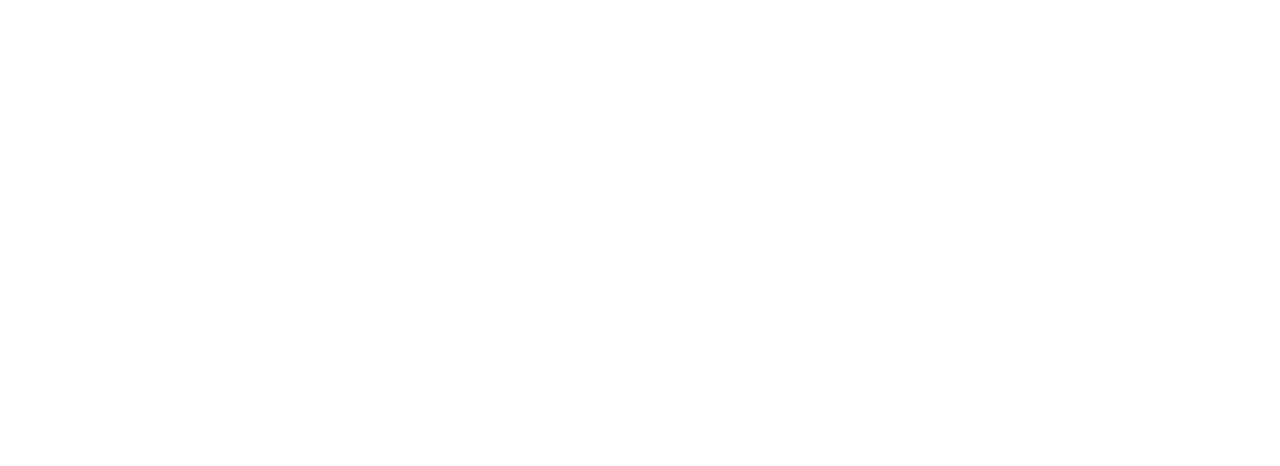
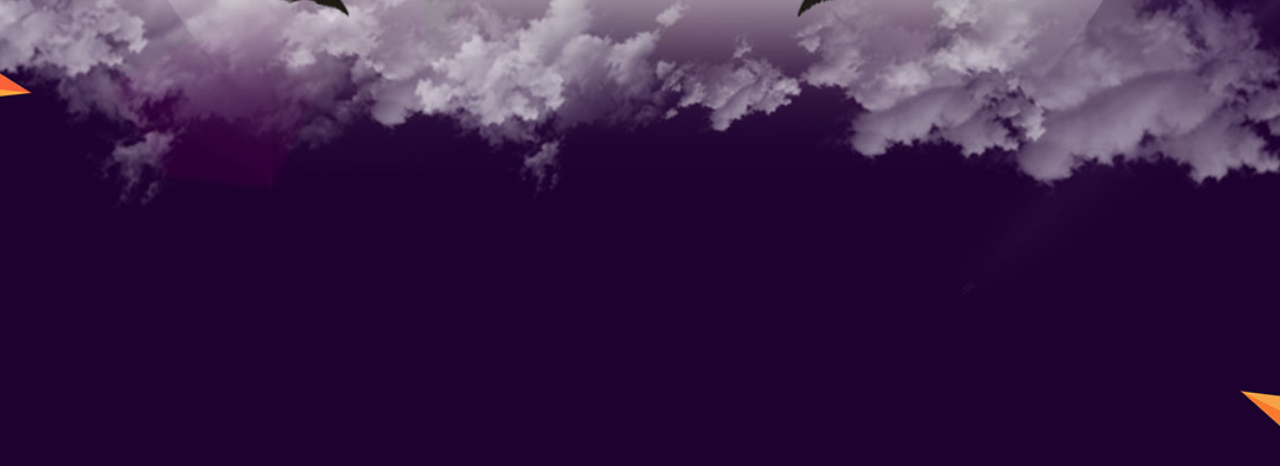
Before and after one commit to caowenkai/qixi, a plain HTML site: page qixi/index.html in a window 1280 px wide. Drawn offline with Linux system fonts and the light colour scheme.

Commit message:
asdfgdga

```diff
--- a/qixi/index.html
+++ b/qixi/index.html
@@ -10,7 +10,23 @@
 		<meta http-equiv="Pragma" content="no-cache">
 		<meta charset="utf-8" />
 	</head>
+	<style>
+		*{
+			padding: 0;
+			margin: 0;
+		}
+		#bg{
+			background-image: url(img/qixibg.jpg);
+			background-position: center center;
+			background-size: cover;
+			position: absolute;
+			width: 100%;
+			height: 100%;
+		}
+	</style>
 	<body>
+		<div class="" id="bg">
 
+		</div>
 	</body>
 </html>
```
Also changed, not shown: qixi/img/bird-cage.png (added), qixi/img/bird01.png (added), qixi/img/bird02.png (added), qixi/img/bird03.png (added), qixi/img/bird04.png (added), qixi/img/bird05.png (added), qixi/img/moon.png (added), qixi/img/qixibg-no.jpg (added), qixi/img/qixibg.jpg (added).
